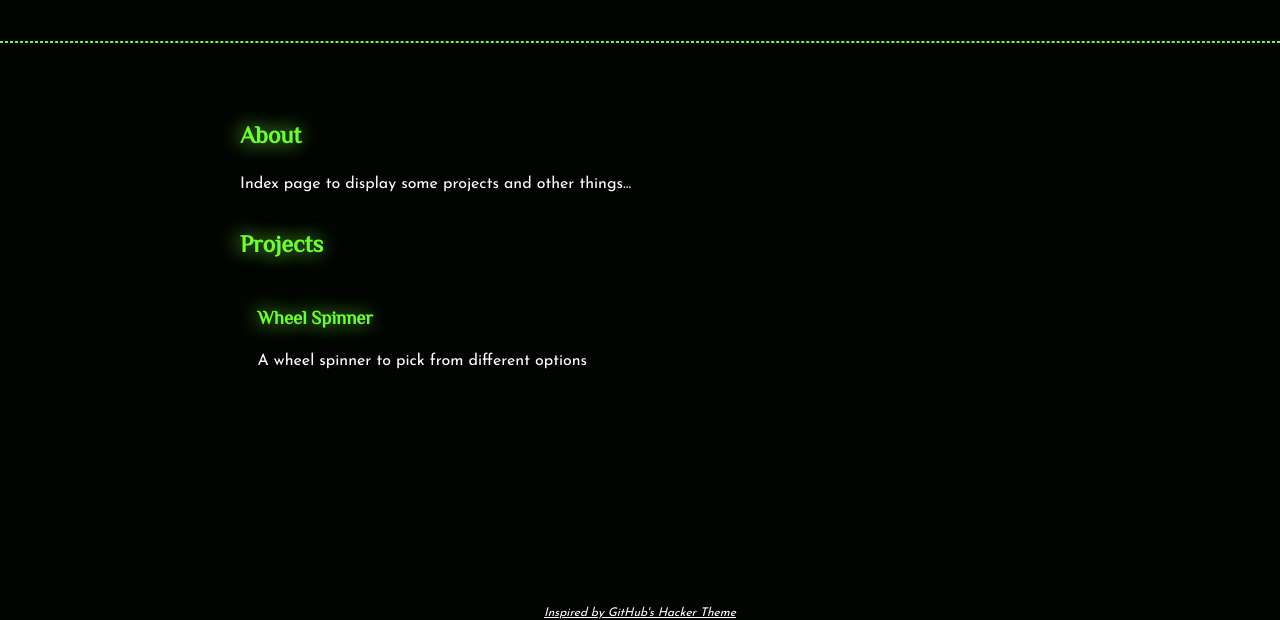
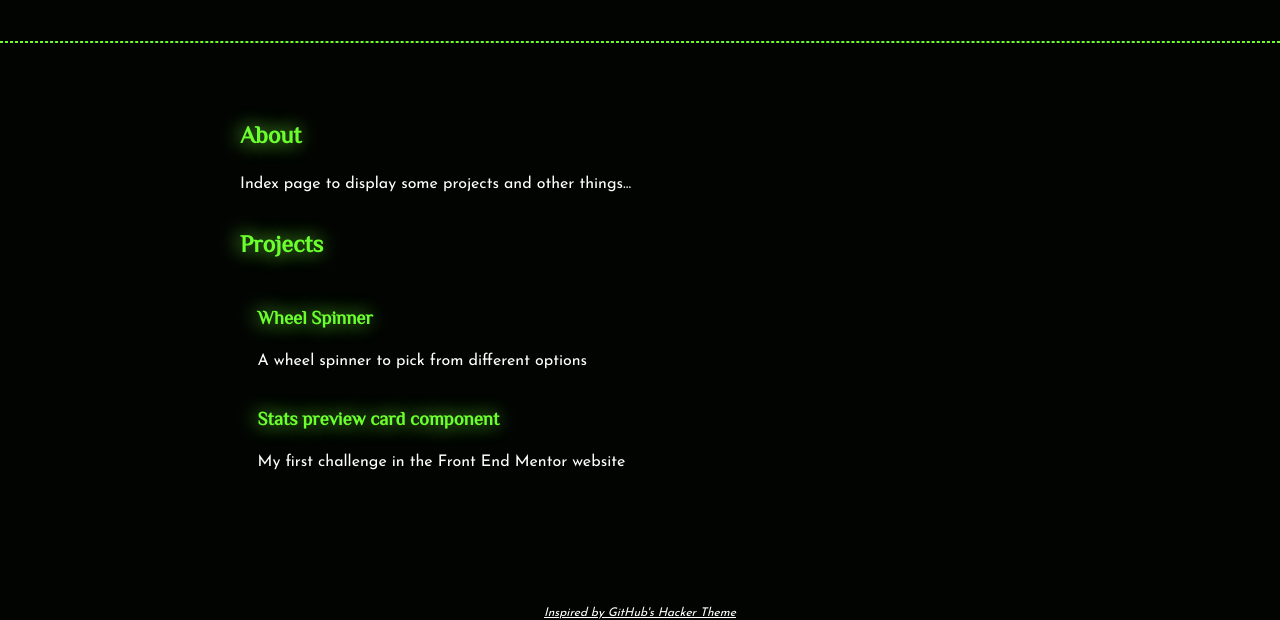
Before and after one commit to BillyChanClub/billychanclub.github.io, a plain HTML site: page index.html in a window 1280 px wide. Shown: the part 180-800 px from the top of the page. Drawn offline with Linux system fonts and the light colour scheme.

Commit message:
Update index.html

```diff
--- a/index.html
+++ b/index.html
@@ -28,6 +28,10 @@
                 <h3>Wheel Spinner</h3>
                 <p>A wheel spinner to pick from different options</p>
             </a>
+            <a href="https://billychanclub.github.io/stats-preview-card-component-main/" class="link">
+                <h3>Stats preview card component</h3>
+                <p>My first challenge in the Front End Mentor website</p>
+            </a>
         </section>
     </main>
     <footer>
```
